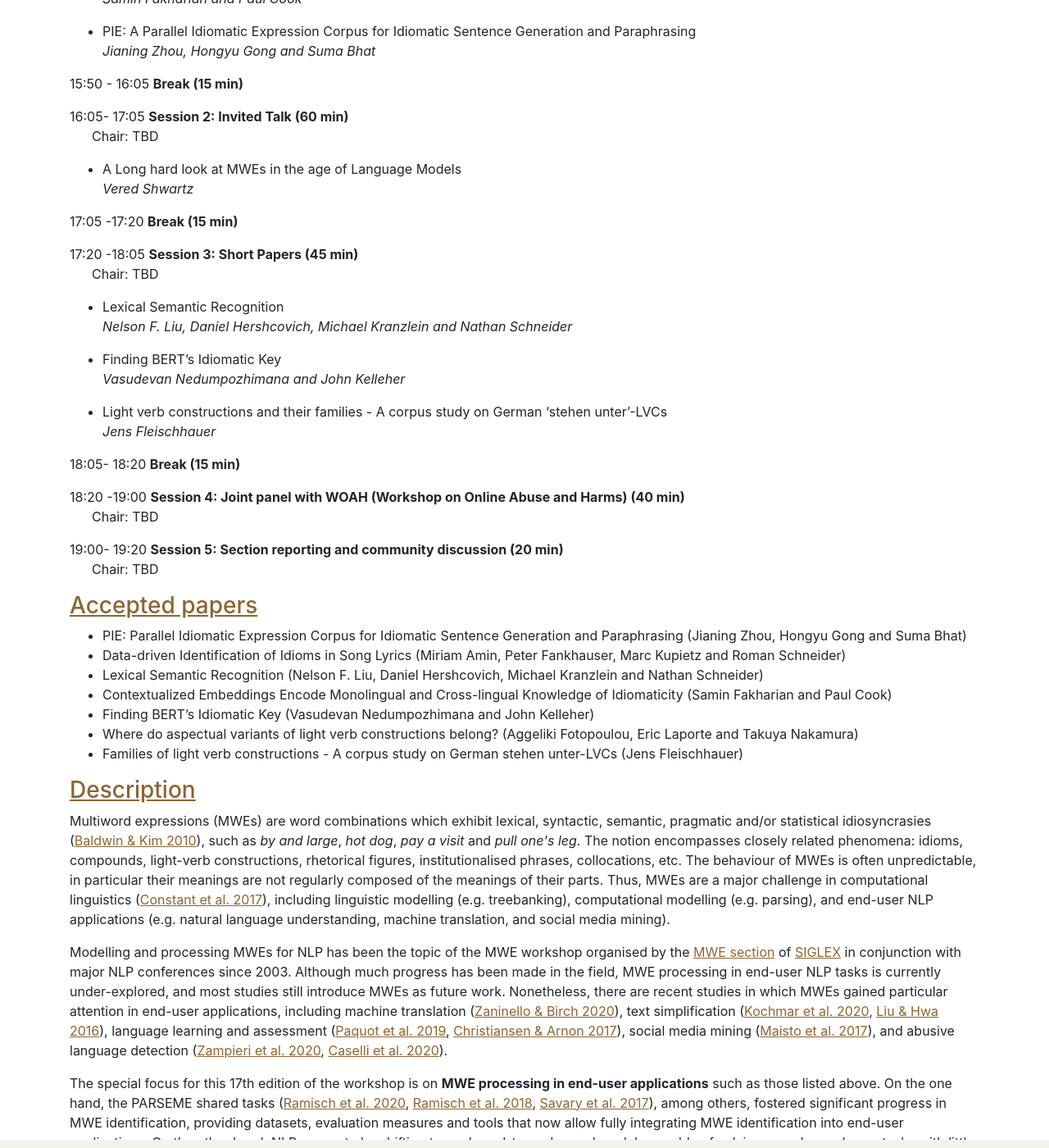
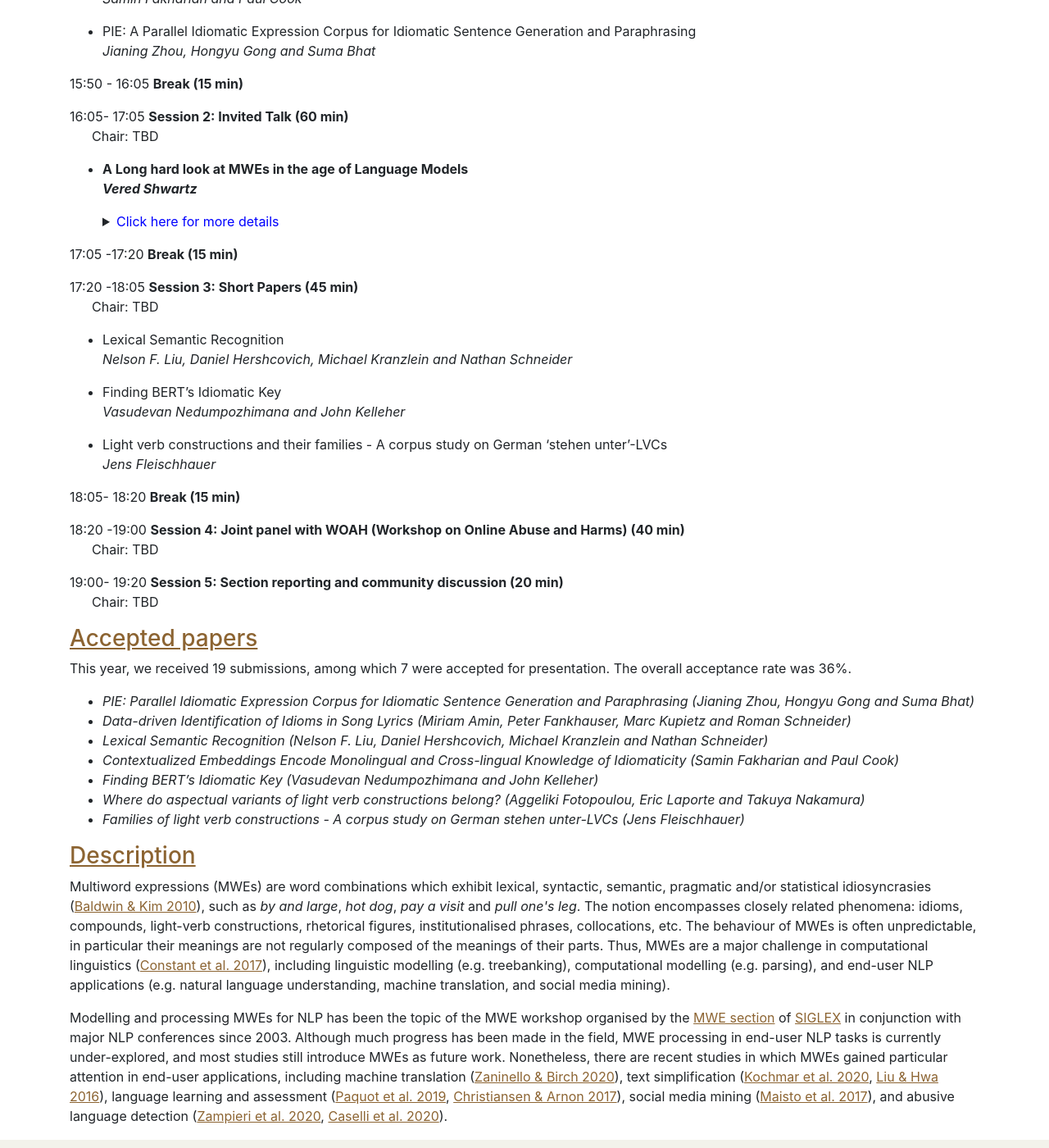
Before and after one commit to multiword/multiword.github.io, a Jekyll site: the page built from mwe2021/index.md, in a window 1280 px wide and 1400 px high, scrolled down 1205 px. Shown: the whole window at 82% size. Built offline with Jekyll 4.4.1, drawn with Linux system fonts in a browser that asks for light colours; comment, search, counter and statistics services are not loaded.

Commit message:
keynote speaker's details added

```diff
--- a/mwe2021/index.md
+++ b/mwe2021/index.md
@@ -71,8 +71,27 @@
 16:05- 17:05 **Session 2: Invited Talk (60 min)**
 &nbsp;&nbsp;&nbsp;&nbsp;&nbsp;&nbsp;Chair:  TBD
 
-   * A Long hard look at MWEs in the age of Language Models
-      *Vered Shwartz*
+   * **A Long hard look at MWEs in the age of Language Models
+      *Vered Shwartz***
+
+      <details markdown="block">
+      <summary>
+      <span style="color: blue;"> Click here for more details </span>
+      </summary>
+
+      ---
+
+      <b>Bio</b> <br>
+      **Vered Shwartz** is a postdoctoral researcher at the Allen Institute for AI (AI2) and the University of Washington. She will join the Department of Computer Science at the University of British Columbia as an Assistant Professor in fall 2021. Her research interests include computational semantics and pragmatics, multiword expressions, and commonsense reasoning.
+
+      <b> Abstract</b> <br>
+      In recent years, language models (LMs) have become almost synonymous with NLP. Pre-trained to “read” a large text corpus, such models are useful as both a representation layer as well as a source of world knowledge. But how well do they represent MWEs? This talk will discuss various problems in rep-resenting MWEs, and the extent to which LMs address them:
+
+      - Do LMs capture the implicit relationship between constituents in compositional MWEs (from *baby oil* through *parsley cake* to *cheese-burger stabbing*)?
+      - Do LMs recognize when words are used non-literally in non-compositional MWEs (e.g. do they know whether there are fleas in the *flea market*)?
+      - Do LMs know idioms, and can they infer the meaning of new idioms from the context as humans often do?
+      ---
+      </details>
 
 17:05 -17:20  **Break (15 min)**
 
@@ -102,16 +121,18 @@
 
 ### <a name="papers"> Accepted papers </a>
 
-* PIE: Parallel Idiomatic Expression Corpus for Idiomatic Sentence Generation and Paraphrasing
-(Jianing Zhou, Hongyu Gong and Suma Bhat)
-* Data-driven Identification of Idioms in Song Lyrics
-(Miriam Amin, Peter Fankhauser, Marc Kupietz and Roman Schneider)
-* Lexical Semantic Recognition (Nelson F. Liu, Daniel Hershcovich, Michael Kranzlein and Nathan Schneider)
-* Contextualized Embeddings Encode Monolingual and Cross-lingual Knowledge of Idiomaticity
-(Samin Fakharian and Paul Cook)
-* Finding BERT’s Idiomatic Key (Vasudevan Nedumpozhimana and John Kelleher)
-* Where do aspectual variants of light verb constructions belong? (Aggeliki Fotopoulou, Eric Laporte and Takuya Nakamura)
-* Families of light verb constructions - A corpus study on German stehen unter-LVCs (Jens Fleischhauer)
+This year, we received 19 submissions, among which 7 were accepted for presentation. The overall
+acceptance rate was 36%.
+* *PIE: Parallel Idiomatic Expression Corpus for Idiomatic Sentence Generation and Paraphrasing
+(Jianing Zhou, Hongyu Gong and Suma Bhat)*
+* *Data-driven Identification of Idioms in Song Lyrics
+(Miriam Amin, Peter Fankhauser, Marc Kupietz and Roman Schneider)*
+* *Lexical Semantic Recognition (Nelson F. Liu, Daniel Hershcovich, Michael Kranzlein and Nathan Schneider)*
+* *Contextualized Embeddings Encode Monolingual and Cross-lingual Knowledge of Idiomaticity
+(Samin Fakharian and Paul Cook)*
+* *Finding BERT’s Idiomatic Key (Vasudevan Nedumpozhimana and John Kelleher)*
+* *Where do aspectual variants of light verb constructions belong? (Aggeliki Fotopoulou, Eric Laporte and Takuya Nakamura)*
+* *Families of light verb constructions - A corpus study on German stehen unter-LVCs (Jens Fleischhauer)*
 
 ### <a name="description"> Description </a>
 
@@ -179,9 +200,9 @@
 
 - ~~April 19, 2021: Paper Submission Deadline~~
 - ~~April 26, 2021: EXTENDED Paper Submission Deadline~~
-- **May 3, 2021: RE-EXTENDED Paper Submission Deadline** (there will be no further extension)
-- May 28, 2021: Notification of Acceptance
-- June 7, 2021: Camera-ready papers due
+- ~~**May 3, 2021: RE-EXTENDED Paper Submission Deadline** (there will be no further extension)~~
+- ~~May 28, 2021: Notification of Acceptance~~
+- ~~June 7, 2021: Camera-ready papers due~~
 - August 6, 2021: Workshop
 
 -----
```
